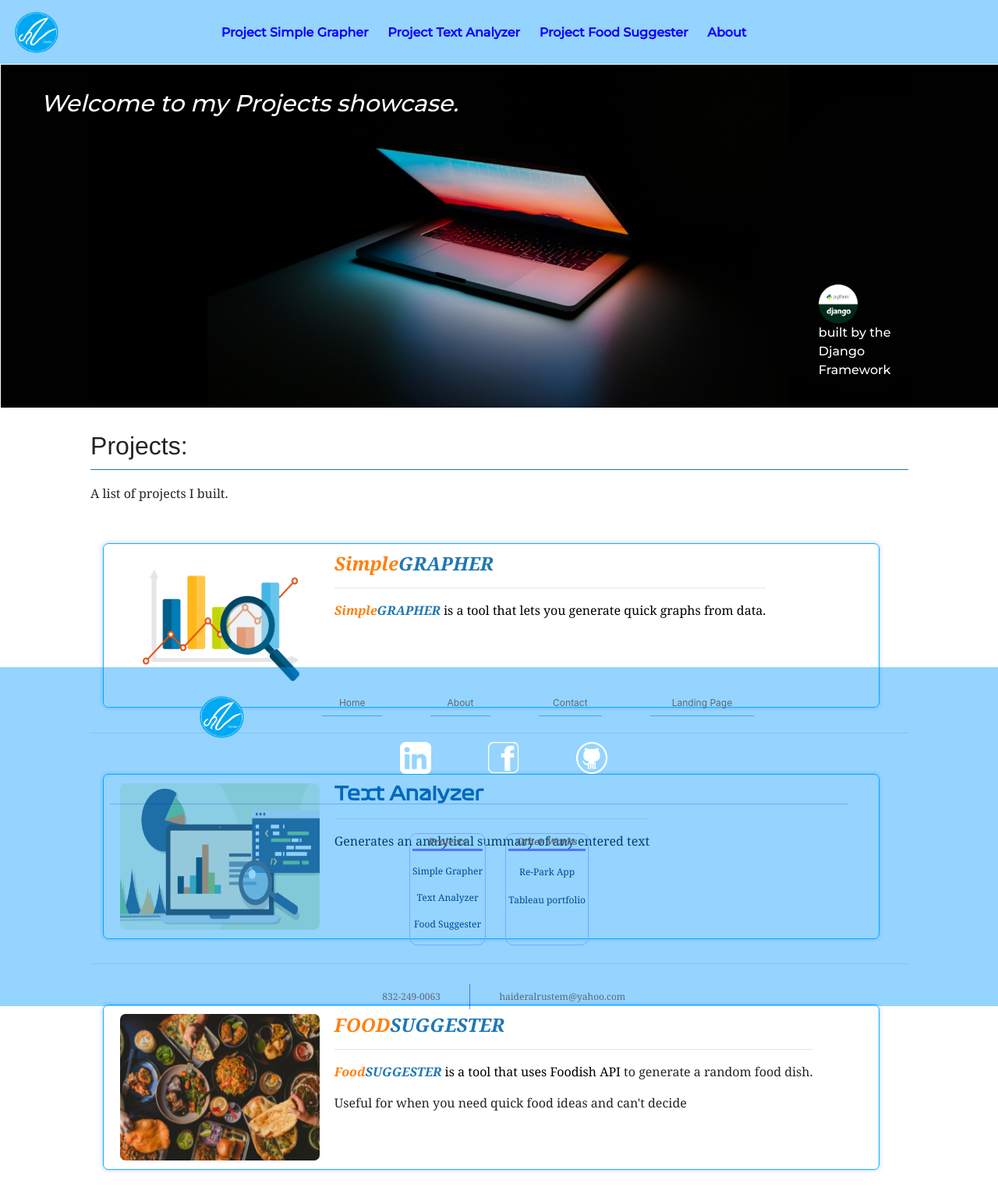
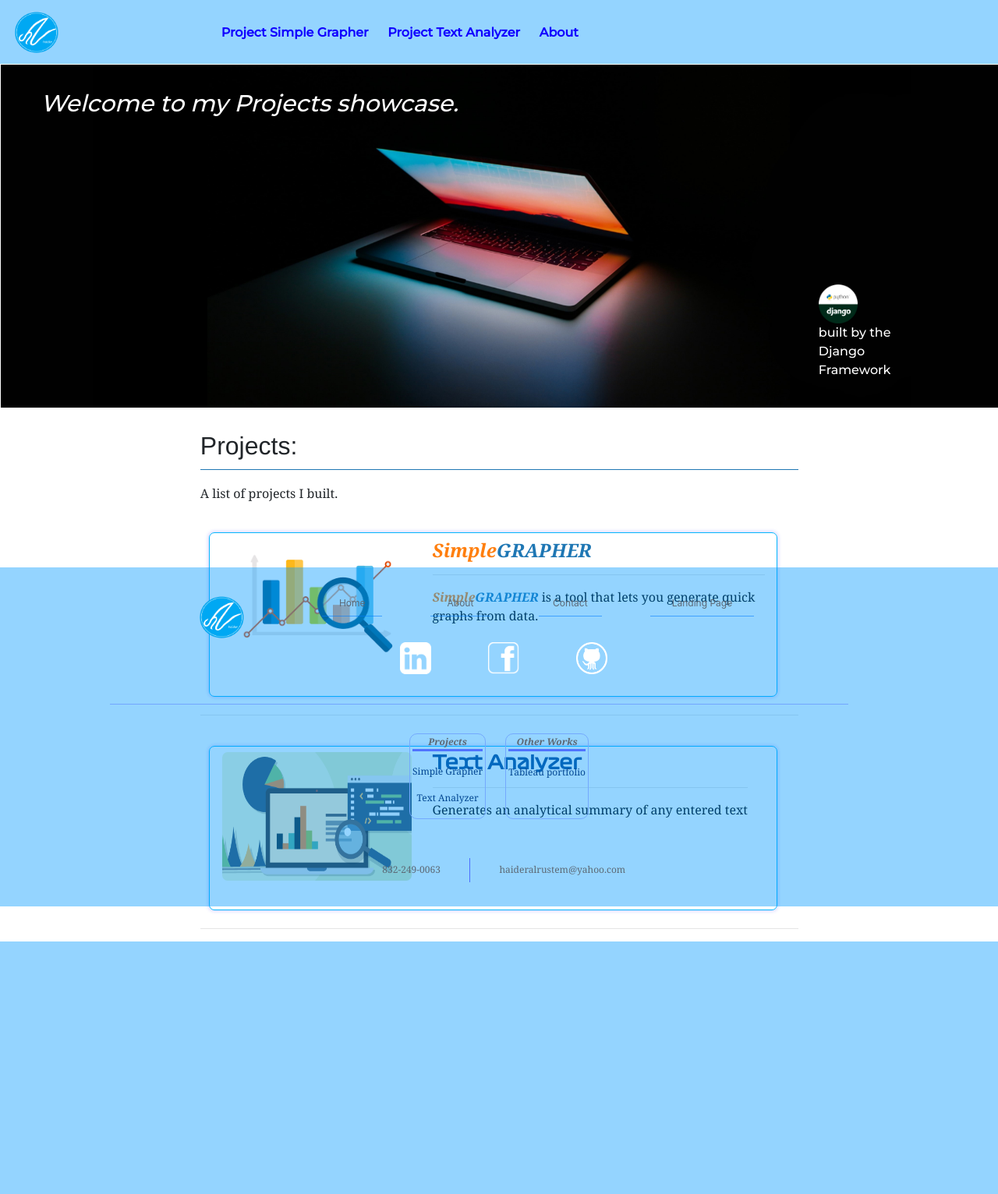
Before and after one commit to haideralrustem/aws-django, a Django app: page / in a window 1280 px wide. Shown: the whole page at 78% size. After the commit the page ends 1208 px from the top, so only its background shows below. Run offline with Django 3.2, Linux system fonts and the light colour scheme; some libraries are stand-ins or nearby versions.

Commit message:
fixing footers

```diff
--- a/app1/static/app1/mystyles.css
+++ b/app1/static/app1/mystyles.css
@@ -362,8 +362,8 @@ nav {
 }
 
 .home-wrap {
-    margin-left: 3%;
-    margin-right: 3%;
+    margin-left: 4%;
+    margin-right: 4%;
 }
 
 .home-img-wrap {
@@ -518,8 +518,8 @@ h4.text-gp {
 }
 
 .card-img-photo {
-    width: 100%;
-    height: 100%;
+    width: 95%;
+    height: 85%;
     border-radius: 7px;
 }
 
@@ -785,7 +785,7 @@ div.alert {
     justify-content: space-between;
     align-items: center;
     padding: 0 1%;
-    margin-top: 20%;
+    margin-top: 10%;
 
     position: absolute;
     height: 450px;
@@ -1582,8 +1582,8 @@ div.alert {
         width: 28%;
     }
     .home-wrap {
-        margin-left: 9%;
-        margin-right: 9%;
+        margin-left: 15%;
+        margin-right: 15%;
     }
 
     .card-wrap  {
@@ -1703,6 +1703,11 @@ div.alert {
         width: 26%;
     }
 
+    .home-wrap {
+        margin-left: 20%;
+        margin-right: 20%;
+    }
+
     .card-wrap  {
         height: 16.5vw;
     }
@@ -1819,6 +1824,29 @@ div.alert {
 
     }
 }
+
+
+@media only screen and (min-width: 1600px) {
+    .home-wrap {
+        margin-left: 25%;
+        margin-right: 25%;
+    }
+    .footer {
+        height: fit-content;
+    }
+ }
+
+
+ @media only screen and (min-width: 2000px) {
+    .home-wrap {
+        margin-left: 30%;
+        margin-right: 30%;
+    }
+    .footer {
+        height: fit-content;
+    }
+ }
+
 
 
 /* ......height media queries.......... */
--- a/app1/templates/app1/base.html
+++ b/app1/templates/app1/base.html
@@ -54,7 +54,7 @@
             <ul class="nav_links my_navbar centering hamburger">
                 <li ><a href="{{url_context.project1_url}}">Project Simple Grapher</a></li>
                 <li><a href="{{url_context.project2_url}}">Project Text Analyzer</a></li>
-                <li ><a href="{{url_context.food_suggester_url}}">Project Food Suggester</a></li>
+                {% comment %} <li ><a href="{{url_context.food_suggester_url}}">Project Food Suggester</a></li> {% endcomment %}
                 <li><a href="{% url 'app1:app1-about' %}">About</a></li>
 
             </ul>
@@ -117,7 +117,7 @@
                 <ul id="drop_menu_list" class="drop_menu_list" >
                     <li><a href="{{url_context.project1_url}}">Project Simple Grapher</a></li>
                     <li><a href="{{url_context.project2_url}}">Project Text Analyzer</a></li>
-                    <li ><a href="{{url_context.food_suggester_url}}">Project Food Suggester</a></li>
+
 
                     <li><a href="{% url 'app1:app1-about' %}" target="_blank">About</a></li>
 
@@ -207,19 +207,19 @@
                     <a href="{{url_context.project2_url}}">Text Analyzer</a>
                 </p>
 
-                <p class="site-map-column-subtitle">
+                {% comment %} <p class="site-map-column-subtitle">
                     <a href="{{url_context.food_suggester_url}}">Food Suggester</a>
-                </p>
+                </p> {% endcomment %}
 
             </div>
 
              <div class="site-map-column">
                 <p class="site-map-column-title">Other Works</p>
-                <p class="site-map-column-subtitle">
+                {% comment %} <p class="site-map-column-subtitle">
                     <a href="https://play.google.com/store/apps/details?id=com.haideralrustem1990.repark" target="_blank">
                         Re-Park App
                     </a>
-                </p>
+                </p> {% endcomment %}
                 <p class="site-map-column-subtitle">
                     <a href="https://public.tableau.com/profile/haider.al.rustem#!/?newProfile=&activeTab=0" target="_blank">
                         Tableau portfolio
--- a/app1/templates/app1/home.html
+++ b/app1/templates/app1/home.html
@@ -96,7 +96,7 @@
     <hr>
 
 
-    <div class='card-container food_suggester'>
+    {% comment %} <div class='card-container food_suggester'>
         <a href="{{url_context.food_suggester_url}}">
 
         <div class="card-wrap">
@@ -120,7 +120,7 @@
         </div>
 
         </a>
-    </div>
+    </div> {% endcomment %}
 
 
 
@@ -164,7 +164,7 @@
         </div>
 
 
-        <div class="frame-limiter">
+        {% comment %} <div class="frame-limiter">
             <a href="{{url_context.food_suggester_url}}">
             <div class="card-wrap-vertical hover-border">
 
@@ -187,7 +187,7 @@
 
             </div>
             </a>
-        </div>
+        </div> {% endcomment %}
 
 
 
```
